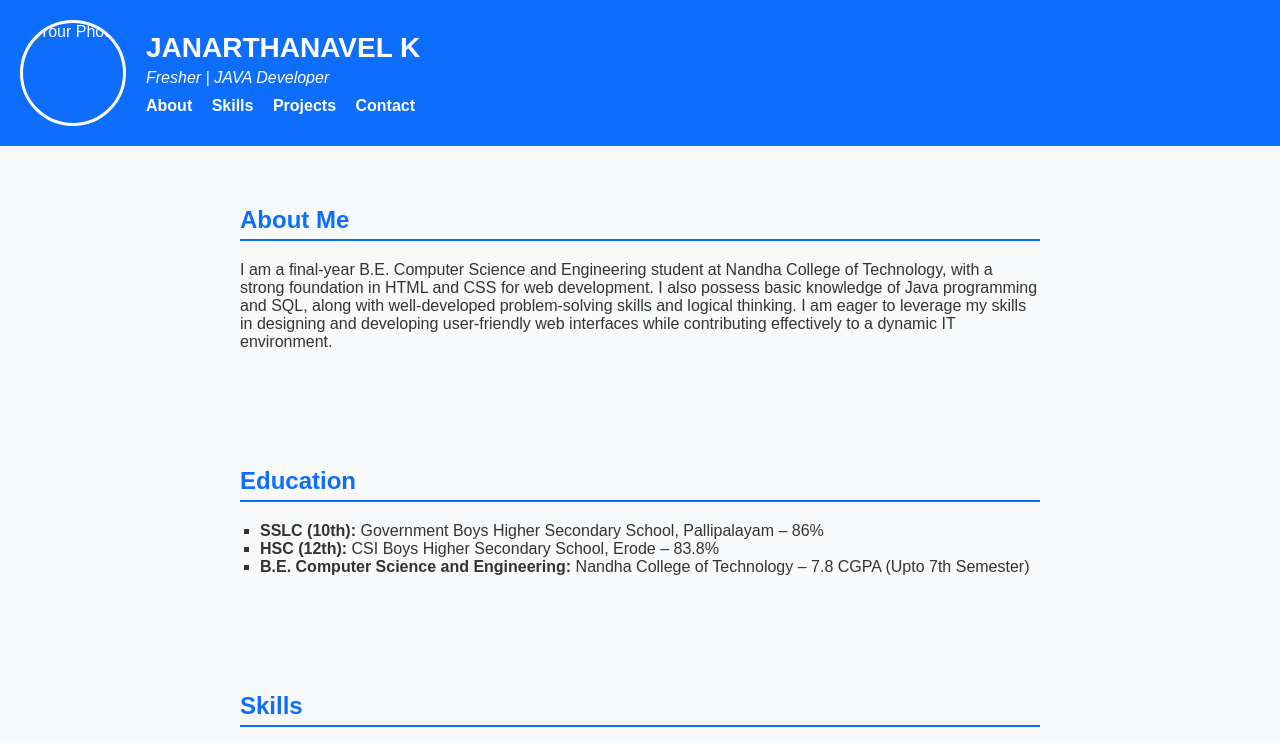
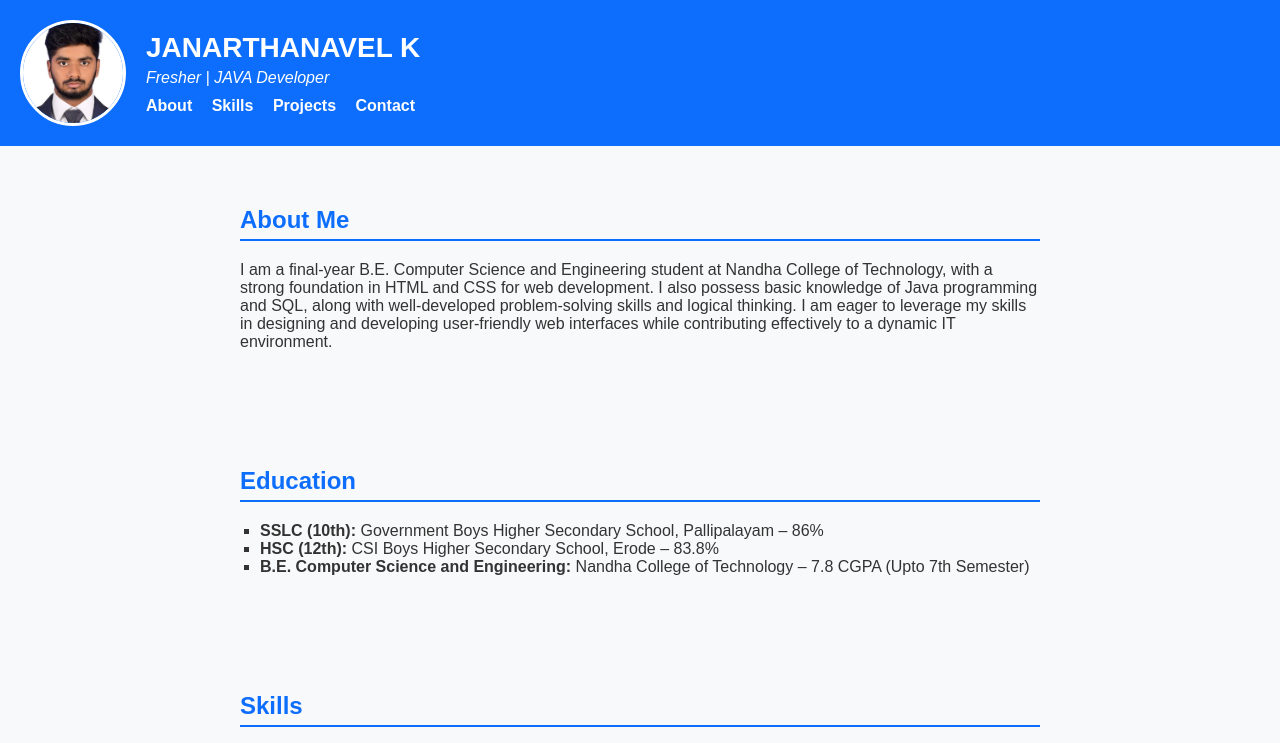
Before and after one commit to Janarthanavelba/Portfolio, a plain HTML site: page index.html in a window 1280 px wide. Shown: the top 743 px of the page. Drawn offline with Linux system fonts and the light colour scheme.

Commit message:
Update index.html

```diff
--- a/index.html
+++ b/index.html
@@ -9,7 +9,7 @@
 <body>
   <header class="header">
     <div class="profile">
-      <img src="images/profile.jpg" alt="Your Photo" class="profile-pic">
+      <img src="profile.jpg" alt="Your Photo" class="profile-pic">
       <div class="intro">
         <h1>JANARTHANAVEL K</h1>
         <p>Fresher | JAVA Developer</p>
```
